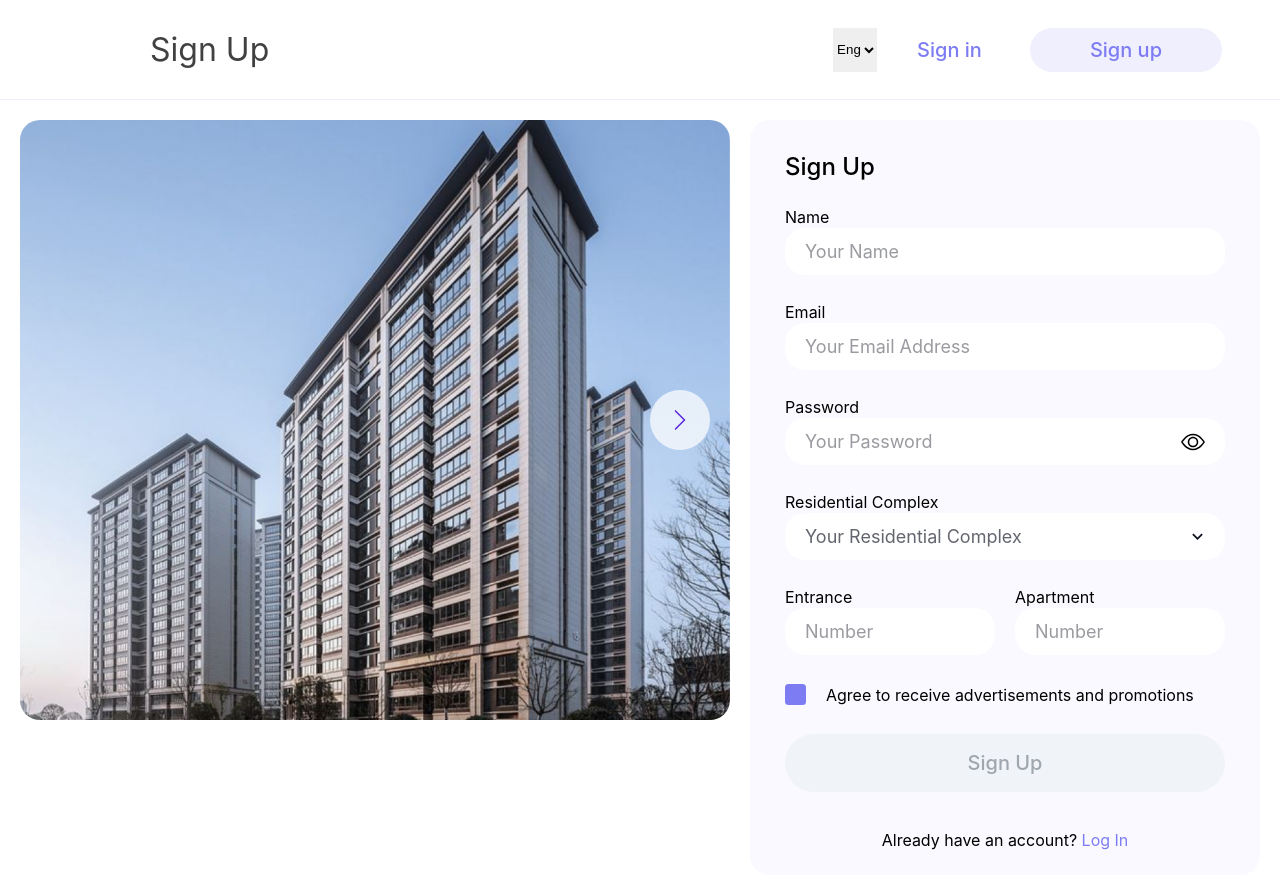
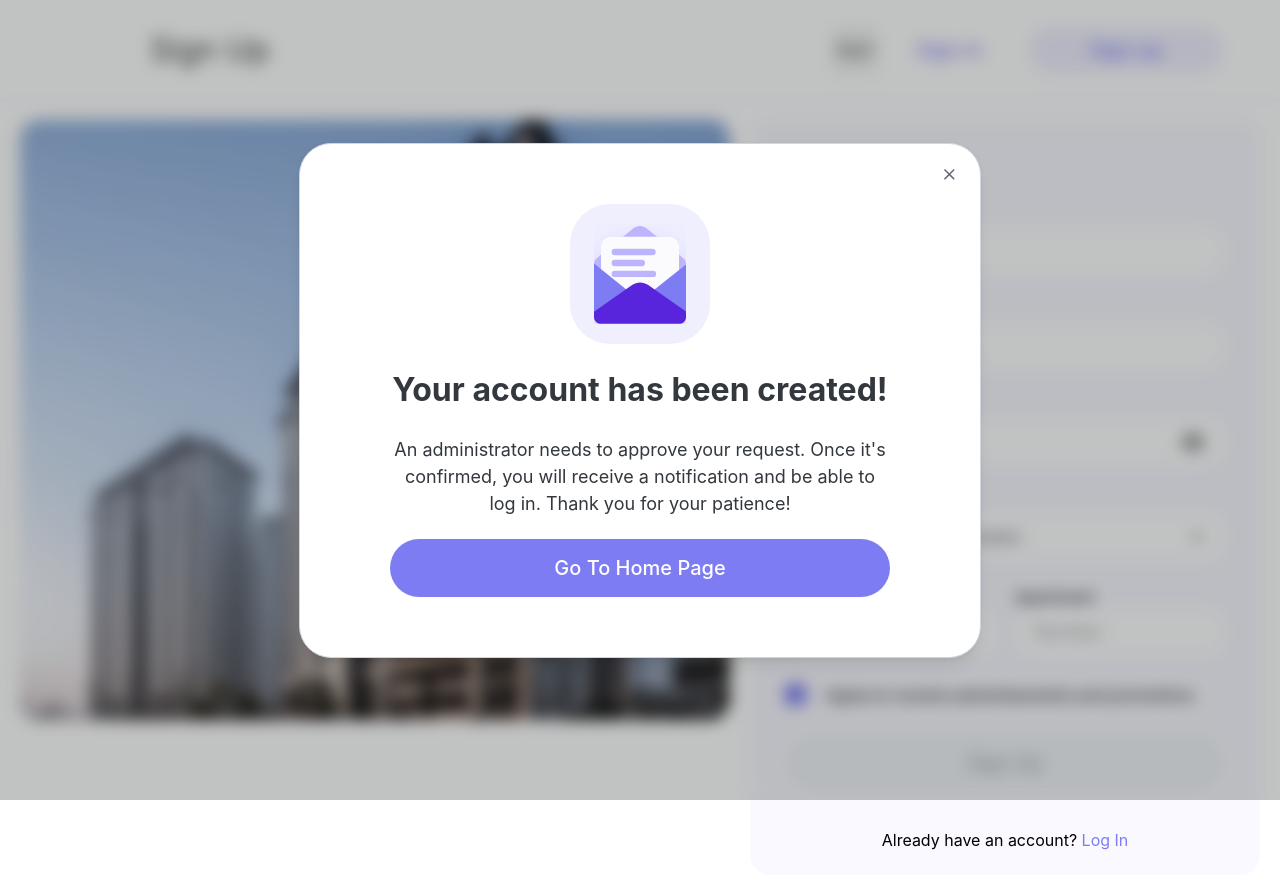
Before and after one commit to avdiachenko/teamchallenge-chat, a React (Vite) app in the folder frontend/: page /signup in a window 1280 px wide. Shown: the top 888 px of the page. Built offline with nearby package versions, Linux system fonts and the light colour scheme.

Commit message:
feat: success registration modal

```diff
--- a/frontend/src/pages/SignIn/SignIn.module.css
+++ b/frontend/src/pages/SignIn/SignIn.module.css
@@ -42,7 +42,7 @@
   height: 755px;
   padding: 35px;
   border-radius: 20px;
-  background-color: var(--sign-form-bg-color);
+  background-color: var(--purple-40pct);
 }
 
 @media screen and (max-width: 1200px) {
@@ -111,11 +111,11 @@
 .input {
   font-size: 18px;
   font-weight: 400;
-  color: var(--black-color);
+  color: var(--gray-900);
   background-color: var(--purple-color-100);
   width: 100%;
   padding: 13px 20px;
-  background-color: var(--white-color);
+  background-color: var(--white);
   border-radius: 20px;
 }
 
@@ -126,7 +126,7 @@
 }
 
 .error {
-  color: var(--error);
+  color: var(--error-500);
   font-size: 12px;
   width: 100%;
   text-align: center;
@@ -148,13 +148,13 @@
   right: 20px;
   top: 50%;
   transform: translateY(-50%);
-  background-color: var(--white-color);
+  background-color: var(--white);
 }
 
 .submit {
   font-size: 20px;
   font-weight: 500;
-  color: var(--white-color);
+  color: var(--white);
   background-color: var(--purple-color-600);
   border-radius: 60px;
   padding: 14px;
--- a/frontend/src/pages/SignIn/SignIn.tsx
+++ b/frontend/src/pages/SignIn/SignIn.tsx
@@ -100,7 +100,7 @@ export function SignIn() {
                 width: "100%",
                 fontSize: "20px",
                 fontWeight: 500,
-                color: "var(--white-color)",
+                color: "var(--white)",
                 background: "var(--purple-color-600)",
                 borderRadius: "60px",
                 padding: "14px",
--- a/frontend/src/pages/SignUp/SignUp.module.css
+++ b/frontend/src/pages/SignUp/SignUp.module.css
@@ -42,7 +42,7 @@
   height: 755px;
   padding: 35px;
   border-radius: 20px;
-  background-color: var(--sign-form-bg-color);
+  background-color: var(--purple-40pct);
 }
 
 @media screen and (max-width: 1200px) {
@@ -111,11 +111,11 @@
 .input {
   font-size: 18px;
   font-weight: 400;
-  color: var(--black-color);
+  color: var(--gray-900);
   background-color: var(--purple-color-100);
   width: 100%;
   padding: 13px 20px;
-  background-color: var(--white-color);
+  background-color: var(--white);
   border-radius: 20px;
 }
 
@@ -126,7 +126,7 @@
 }
 
 .error {
-  color: var(--error);
+  color: var(--error-500);
   font-size: 12px;
   width: 100%;
   text-align: center;
@@ -148,13 +148,13 @@
   right: 20px;
   top: 50%;
   transform: translateY(-50%);
-  background-color: var(--white-color);
+  background-color: var(--white);
 }
 
 .submit {
   font-size: 20px;
   font-weight: 500;
-  color: var(--white-color);
+  color: var(--white);
   background-color: var(--purple-color-600);
   border-radius: 60px;
   padding: 14px;
--- a/frontend/src/pages/SignUp/SignUp.tsx
+++ b/frontend/src/pages/SignUp/SignUp.tsx
@@ -12,6 +12,7 @@ import EyeOpen from "../../shared/assets/icons/EyeOpen.svg";
 import { SignSwiper } from "../../shared/components/SignSwiper/SignSwiper";
 import { Header } from "../../widgets/Header/Header";
 import styles from "./SignUp.module.css";
+import { SuccessRegistrationModal } from "./SuccessRegistrationModal/SuccessRegistrationModal";
 
 export function SignUp() {
   const {
@@ -24,6 +25,7 @@ export function SignUp() {
 
   const [isAgree, setIsAgree] = useState(false);
   const [showPassword, setShowPassword] = useState(false);
+  const [isOpenModal, setIsOpenModal] = useState<boolean>(true);
 
   const { name, regLoading, regSuccess, regError, regErrorMessage, registration, clearMessage } =
     useUserStore();
@@ -138,13 +140,13 @@ export function SignUp() {
                       fontSize: "18px",
                       fontWeight: 400,
                       padding: "13px 20px",
-                      color: "var(--black-color)",
+                      color: "var(--gray-900)",
                       border: "none",
                       boxShadow: "none",
-                      backgroundColor: "var(--white-color)",
+                      backgroundColor: "var(--white)",
                       borderRadius: "20px",
                       "&:hover": {
-                        backgroundColor: "var(--white-color)",
+                        backgroundColor: "var(--white)",
                       },
                       [`& .${selectClasses.indicator}`]: {
                         transition: "0.2s",
@@ -265,7 +267,7 @@ export function SignUp() {
                       backgroundColor: "var(--purple-color-600)",
                     },
                     "& .MuiCheckbox-icon": {
-                      color: "var(--white-color)",
+                      color: "var(--white)",
                     },
                   }}
                   size="lg"
@@ -286,7 +288,7 @@ export function SignUp() {
                 width: "100%",
                 fontSize: "20px",
                 fontWeight: 500,
-                color: "var(--white-color)",
+                color: "var(--white)",
                 background: "var(--purple-color-600)",
                 borderRadius: "60px",
                 padding: "14px",
@@ -314,6 +316,8 @@ export function SignUp() {
           </form>
         </div>
       </div>
+
+      <SuccessRegistrationModal open={isOpenModal} setOpen={setIsOpenModal} />
     </div>
   );
 }
--- /dev/null
+++ b/frontend/src/pages/SignUp/SuccessRegistrationModal/SuccessRegistrationModal.module.css
@@ -0,0 +1,36 @@
+.content {
+  display: flex;
+  align-items: center;
+  justify-content: center;
+  flex-direction: column;
+  gap: 22px;
+  width: 500px;
+}
+
+@media screen and (max-width: 768px) {
+  .content {
+    width: 100%;
+  }
+}
+
+.imageBox {
+  display: flex;
+  align-items: center;
+  justify-content: center;
+  border-radius: 40px;
+  width: 140px;
+  height: 140px;
+  background-color: var(--purple-100);
+}
+
+.title {
+  font-size: 32px;
+  font-weight: 700;
+  text-align: center;
+}
+
+.text {
+  font-size: 18px;
+  font-weight: 400;
+  text-align: center;
+}
--- /dev/null
+++ b/frontend/src/pages/SignUp/SuccessRegistrationModal/SuccessRegistrationModal.tsx
@@ -0,0 +1,79 @@
+import { Button, Modal, ModalClose, Sheet } from "@mui/joy";
+import { useNavigate } from "react-router-dom";
+import styles from "./SuccessRegistrationModal.module.css";
+import regFolderImage from "./icons/regFolderImage.svg";
+
+interface Props {
+  open: boolean;
+  setOpen: (open: boolean) => void;
+}
+export function SuccessRegistrationModal(props: Props) {
+  const { open, setOpen } = props;
+  const navigate = useNavigate();
+
+  if (!open) {
+    return null;
+  }
+
+  return (
+    <Modal
+      aria-labelledby="modal-title"
+      aria-describedby="modal-desc"
+      open={open}
+      onClose={() => setOpen(false)}
+      sx={{ display: "flex", justifyContent: "center", alignItems: "center", margin: "10px" }}
+    >
+      <Sheet
+        variant="outlined"
+        sx={{
+          background: "var(--white)",
+          display: "flex",
+          alignItems: "center",
+          justifyContent: "center",
+          borderRadius: "32px",
+          p: 3,
+          boxShadow: "lg",
+          padding: "60px 90px",
+          "@media screen and (max-width: 768px)": {
+            padding: "30px 20px",
+          },
+        }}
+      >
+        <ModalClose variant="plain" sx={{ m: 1 }} />
+        <div className={styles.content}>
+          <div className={styles.imageBox}>
+            <img src={regFolderImage} alt="SuccessRegistrationModal" />
+          </div>
+
+          <div className={styles.title}>Your account has been created!</div>
+
+          <div className={styles.text}>
+            An administrator needs to approve your request. Once it's confirmed, you will receive a
+            notification and be able to log in. Thank you for your patience!
+          </div>
+
+          <Button
+            type="button"
+            onClick={() => navigate("/")}
+            sx={{
+              width: "100%",
+              fontSize: "20px",
+              fontWeight: 500,
+              color: "var(--white)",
+              background: "var(--purple-color-600)",
+              borderRadius: "60px",
+              padding: "14px",
+              cursor: "pointer",
+              fontFamily: "Inter, sans-serif",
+              "&:hover": {
+                background: "var(--secondary-color)",
+              },
+            }}
+          >
+            Go To Home Page
+          </Button>
+        </div>
+      </Sheet>
+    </Modal>
+  );
+}
--- a/frontend/src/shared/styles/variables.css
+++ b/frontend/src/shared/styles/variables.css
@@ -1,12 +1,40 @@
 :root {
   --primary-color: #445eef;
   --secondary-color: #f97316;
-  --purple-color-600: #7D7CF3;
-  --purple-color-100: #EFEFFE;
-  --gray-color-500: #9A9BA0;
-  --gray-color-50: #FBFBFD;
-  --white-color: #FFFFFF;
-  --black-color: #0C111D;
-  --sign-form-bg-color: rgba(239, 239, 254, 0.4);
-  --error: #C20D0A;
+  --purple-color-600: #7d7cf3;
+  --purple-color-100: #efeffe;
+  --gray-color-500: #9a9ba0;
+  --gray-color-50: #fbfbfd;
+
+  /* Design COLORS */
+  --white: #ffffff;
+  --purple-20pct: rgba(239, 239, 254, 0.2);
+  --purple-30pct: rgba(239, 239, 254, 0.3);
+  --purple-40pct: rgba(239, 239, 254, 0.4);
+  --green-500: #38a169;
+  --error-500: #c20d0a;
+
+  --purple-50: #fafaff;
+  --purple-100: #efeffe;
+  --purple-200: #e0ddf8;
+  --purple-300: #d9d6fe;
+  --purple-400: #bdb4fe;
+  --purple-500: #9594f2;
+  --purple-600: #7d7cf3;
+  --purple-700: #6938ef;
+  --purple-800: #5925dc;
+  --purple-900: #3e1c96;
+  --purple-950: #27115f;
+
+  --gray-50: #fbfbfd;
+  --gray-100: #f5f5f9;
+  --gray-200: #e3e4e9;
+  --gray-250: #d6d7dd;
+  --gray-300: #c5c6cd;
+  --gray-400: #b1b2b8;
+  --gray-500: #9a9ba0;
+  --gray-600: #828387;
+  --gray-700: #4b4a4a;
+  --gray-800: #363636;
+  --gray-900: #0c111d;
 }
```
Also changed, not shown: frontend/src/pages/SignUp/SuccessRegistrationModal/icons/regFolderImage.svg (added).
